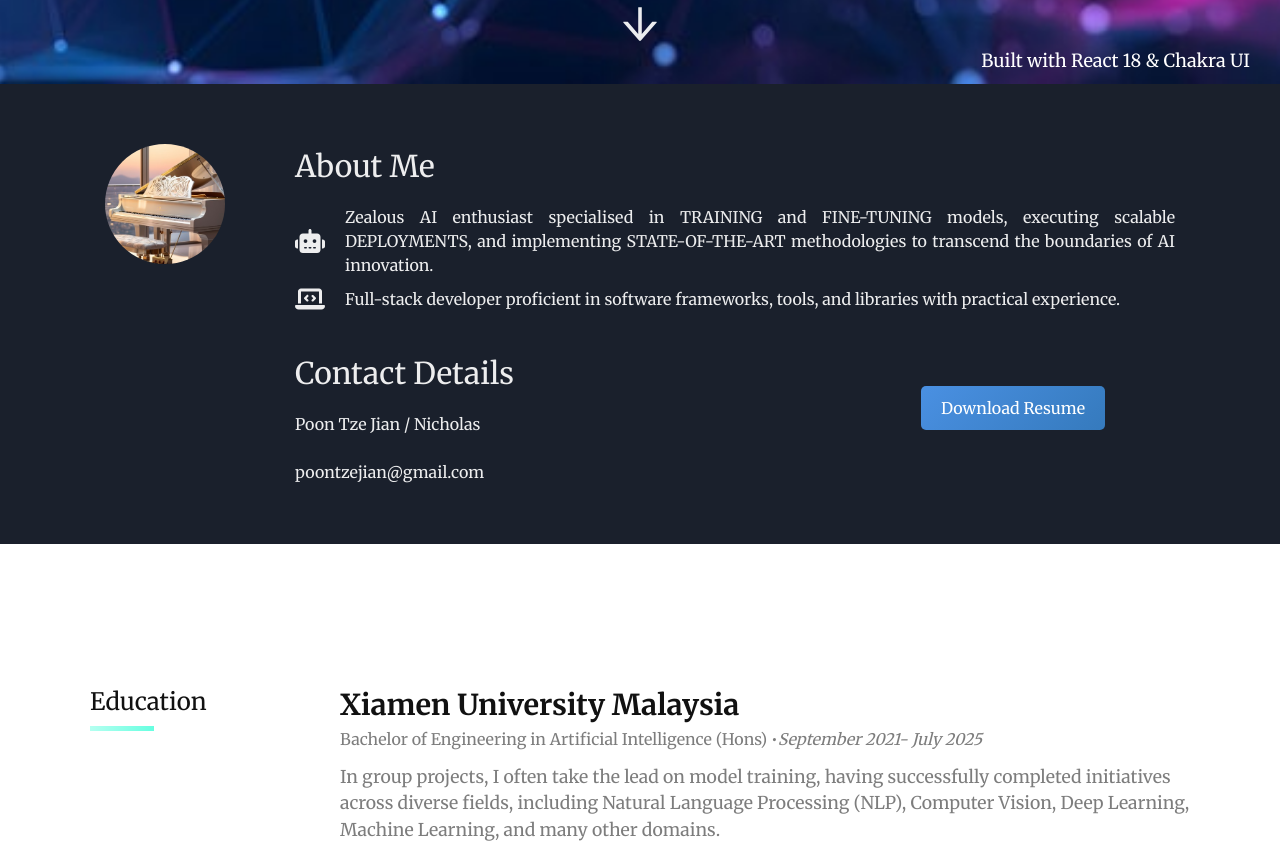
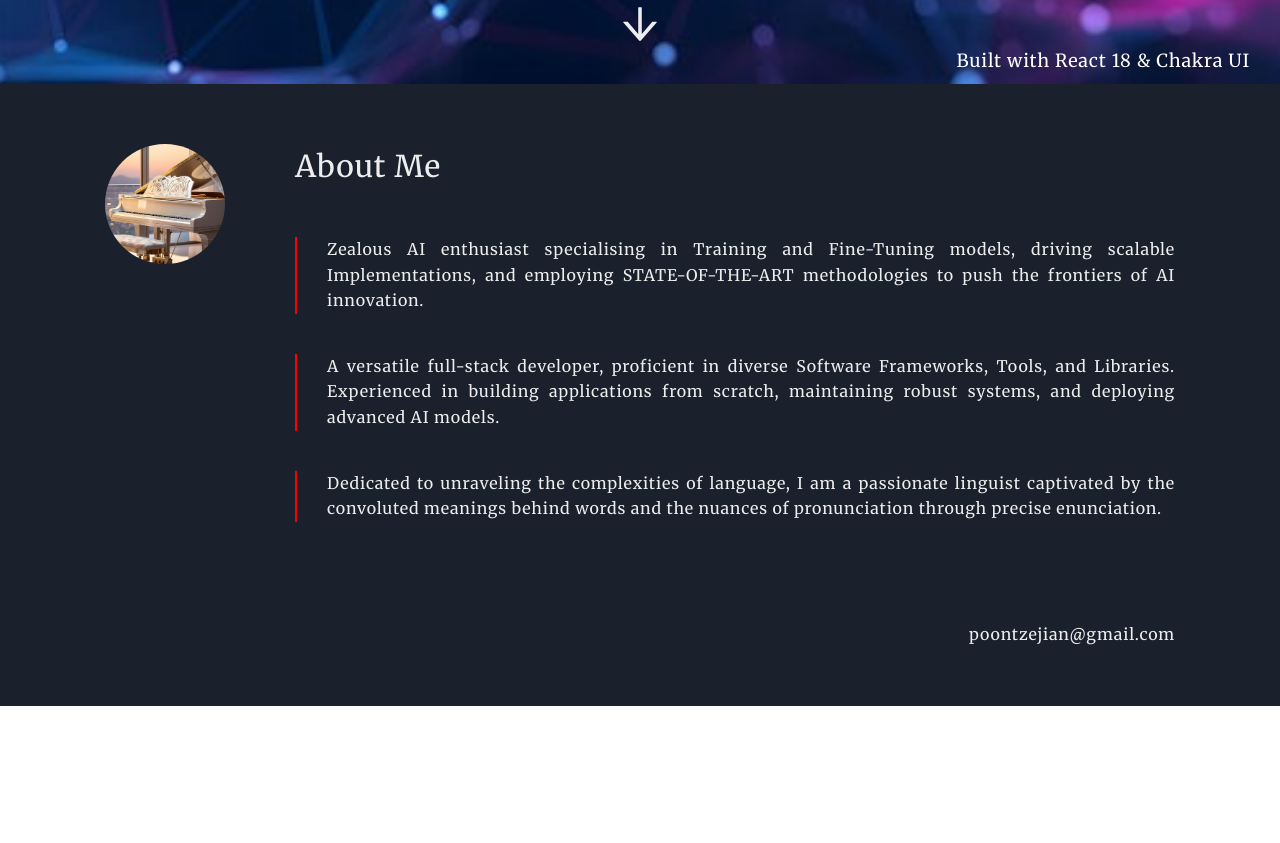
Before and after one commit to Solobrad/My-portfolio---React18, a React (Vite) app: page / in a window 1280 px wide. Shown: the part 716-1559 px from the top of the page. Built offline with nearby package versions, Linux system fonts and the light colour scheme.

Commit message:
refining

```diff
--- a/public/resumeData.json
+++ b/public/resumeData.json
@@ -4,8 +4,9 @@
       "github": "https://github.com/Solobrad",
       "name": "Poon Tze Jian / Nicholas",
       "image": "profile.jpeg",
-      "bio1": "Zealous AI enthusiast specialised in TRAINING and FINE-TUNING models, executing scalable DEPLOYMENTS, and implementing STATE-OF-THE-ART methodologies to transcend the boundaries of AI innovation.",
-      "bio2": "Full-stack developer proficient in software frameworks, tools, and libraries with practical experience.",
+      "bio1": "Zealous AI enthusiast specialising in Training and Fine-Tuning models, driving scalable Implementations, and employing STATE-OF-THE-ART methodologies to push the frontiers of AI innovation.",
+      "bio2": "A versatile full-stack developer, proficient in diverse Software Frameworks, Tools, and Libraries. Experienced in building applications from scratch, maintaining robust systems, and deploying advanced AI models.",
+      "bio3": "Dedicated to unraveling the complexities of language, I am a passionate linguist captivated by the convoluted meanings behind words and the nuances of pronunciation through precise enunciation.",
       "phone": "",
       "email": "poontzejian@gmail.com",
       "resumedownload": "https://example.com/resume.pdf"
--- a/src/components/About.css
+++ b/src/components/About.css
@@ -17,7 +17,7 @@
   display: flex;
   justify-content: space-between;
   align-items: center;
-  margin-top: 20px;
+  margin-top: 70px;
 
 }
 
@@ -40,7 +40,7 @@
   }
 
   .contact-details {
-    margin-top: 20px;
+    margin-top: 0px;
   }
 
   .button {
@@ -52,6 +52,7 @@
     text-decoration: none; /* Remove underline from link */
     border-radius: 5px; /* Slightly round the corners */
     margin-right: 70px;
+    margin-top: 120px;
   }
 
   .button:hover {
@@ -61,12 +62,14 @@
   .bio-container {
     display: flex;
     flex-direction: column;
-    gap: 10px; /* Space between bio items */
+    gap: 10px;
+    margin-bottom: 50px;
   }
 
   .bio-item {
     display: flex;
-    align-items: center;
+    align-items: flex-start;
+    position: relative;
   }
 
   .bio-icon {
@@ -74,16 +77,43 @@
     font-size: 1.5rem; /* Adjust icon size */
   }
 
+  .bio-vertical-line {
+    width: 2px; /* Thickness of the line */
+    background-color: #FF0000; /* White colour for the vertical line */
+    transition: background-color 0.3s;
+    flex-shrink: 0;
+    margin-right: 30px;
+  }
+
   .bio-description {
     flex-grow: 1;
-    margin: 0 auto;
+
+
     text-align: justify;
+    line-height: 1.6;
+  }
+
+  .bio-item {
+    display: flex;
+    align-items: stretch;
+    margin-bottom: 30px;
+ }
+
+  .bio-vertical-line {
+    height: auto;
+  }
+
+  .bio-item:hover .bio-vertical-line {
+    background-color: #87CEEB; /* Change to your desired hover color */
   }
 
   @media (max-width: 780px) {
     #about .profile-pic {
-      width: 70px; /* Adjust width for smaller screens */
-      height: 70px; /* Adjust height for smaller screens */
+      width: 80px; /* Adjust width for smaller screens */
+      height: 80px;
+      margin: 0 auto; /* Center the image horizontally */
+    display: block;
+    margin-bottom: 20px;
     }
     .about-content {
       padding-left: 10px; /* Reduce padding for smaller screens */
--- a/src/components/About.tsx
+++ b/src/components/About.tsx
@@ -2,8 +2,6 @@ import { Component } from "react";
 import { motion } from "framer-motion";
 import "./About.css"; // Import the CSS file
 import { Text } from "@chakra-ui/react";
-import { FontAwesomeIcon } from "@fortawesome/react-fontawesome";
-import { faRobot, faLaptopCode } from "@fortawesome/free-solid-svg-icons";
 
 type AboutProps = {
   data: {
@@ -11,6 +9,7 @@ type AboutProps = {
     image: string;
     bio1: string;
     bio2: string;
+    bio3: string;
     phone: string;
     email: string;
     resumedownload: string;
@@ -23,7 +22,7 @@ class About extends Component<AboutProps> {
   render() {
     if (!this.props.data) return null;
 
-    const { name, bio1, bio2, phone, email, resumedownload } = this.props.data;
+    const { name, bio1, bio2, bio3, email } = this.props.data;
     const profilepic = `/profile.jpeg`;
 
     const fadeIn = {
@@ -47,41 +46,31 @@ class About extends Component<AboutProps> {
             />
           </div>
           <div className="about-content">
-            <Text fontSize={{ base: "2xl", md: "3xl" }} mb={4}>
+            <Text fontSize={{ base: "2xl", md: "3xl" }} mb={12}>
               About Me
             </Text>
 
             <div className="bio-container">
               <div className="bio-item">
-                <FontAwesomeIcon icon={faRobot} className="bio-icon" />
+                {/* <FontAwesomeIcon icon={faRobot} className="bio-icon" /> */}
+                <div className="bio-vertical-line"></div>
                 <p className="bio-description">{bio1}</p>
               </div>
               <div className="bio-item">
-                <FontAwesomeIcon icon={faLaptopCode} className="bio-icon" />
+                <div className="bio-vertical-line"></div>
+
                 <p className="bio-description">{bio2}</p>
+              </div>
+              <div className="bio-item">
+                <div className="bio-vertical-line"></div>
+
+                <p className="bio-description">{bio3}</p>
               </div>
             </div>
 
             <div className="contact-container">
-              <div className="contact-details">
-                <Text fontSize={{ base: "2xl", md: "3xl" }} mb={4}>
-                  Contact Details
-                </Text>
-                <p className="address">
-                  <span>{name}</span>
-                  <br />
-                  <span>{phone}</span>
-                  <br />
-                  <span>{email}</span>
-                </p>
-              </div>
-              <div className="download">
-                <p>
-                  <a href={resumedownload} className="button">
-                    <i></i>Download Resume
-                  </a>
-                </p>
-              </div>
+              <div className="contact-details"></div>
+              <span>{email}</span>
             </div>
           </div>
         </motion.div>
--- a/src/components/Header.tsx
+++ b/src/components/Header.tsx
@@ -12,6 +12,7 @@ export type ResumeData = {
     image: string;
     bio1: string;
     bio2: string;
+    bio3: string;
     phone: string;
     email: string; // Added email property
     resumedownload: string; // Added resumedownload property
--- a/src/components/Resume/Resume.css
+++ b/src/components/Resume/Resume.css
@@ -136,7 +136,7 @@
 }
 
 .fancy-item {
-  font-size: 1.2rem;
+  font-size: 1.0rem;
   margin: 0.5rem 0;
   padding: 0.5rem;
   border: 1px solid #ffffff; /* White border for contrast */
@@ -190,7 +190,7 @@
     grid-template-columns: repeat(3, 1fr); /* Two columns on smaller screens */
   }
   .fancy-item {
-    font-size: 1.3rem;
+    font-size: 1.1rem;
   }
 
 }
--- a/src/components/Resume/Resume.tsx
+++ b/src/components/Resume/Resume.tsx
@@ -131,7 +131,7 @@ class Resume extends Component<ResumeProps> {
             </div>
 
             <div className="nine columns main-col">
-              <p className="skill-desc"></p>
+              {/* <p className="skill-desc"></p> */}
 
               <div className="bars">
                 <ul className="skills secondary-text">{skillsElements}</ul>
--- a/src/global.css
+++ b/src/global.css
@@ -4,8 +4,8 @@
   }
 
   body {
-    font-family: 'Merriweather', serif !important; /* Default for body text */
-  }
+    font-family: 'Merriweather', serif !important;
+    letter-spacing: 0.8px;  }
 
   .primary-text{
     color: var(--primary-text-color); /* Default primary color */
```
